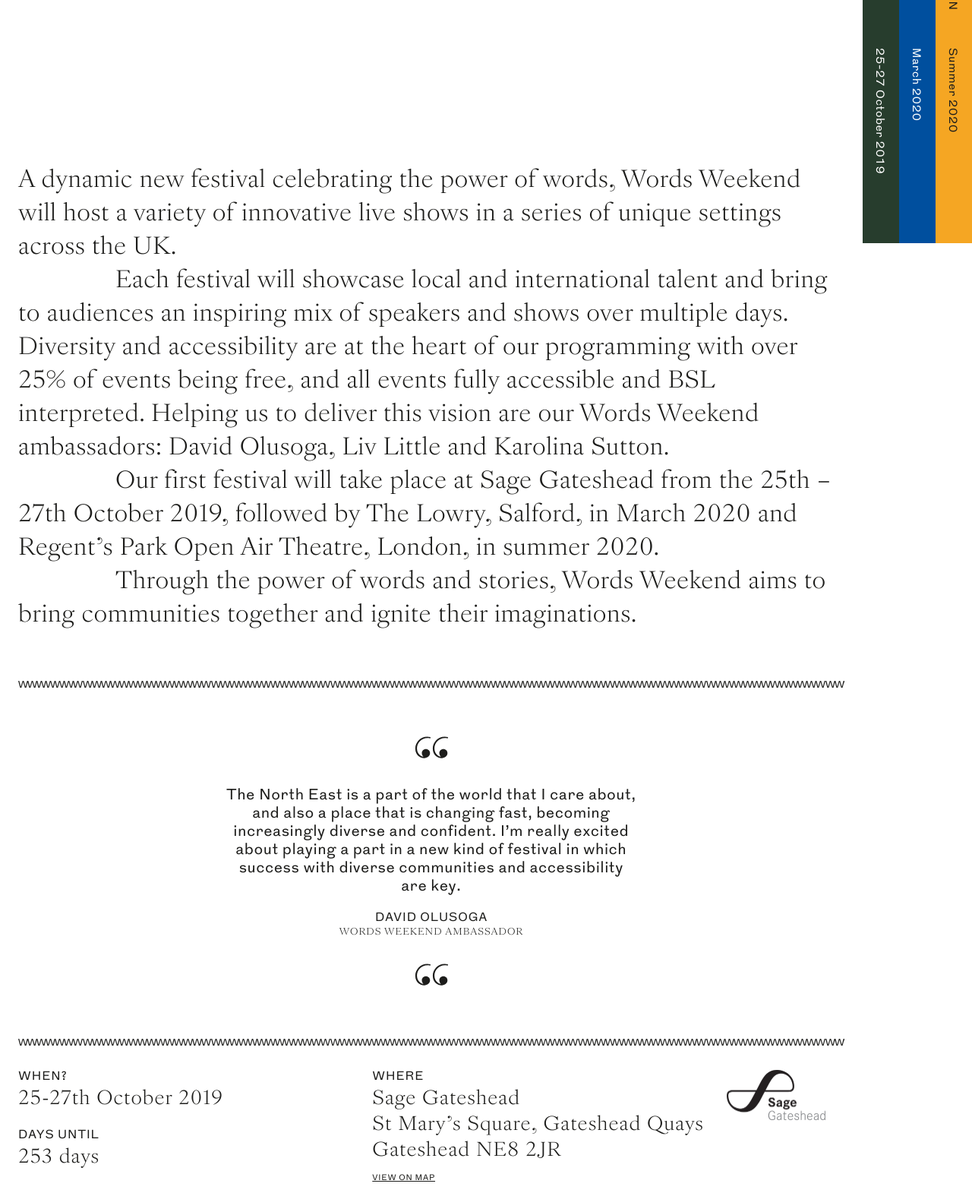
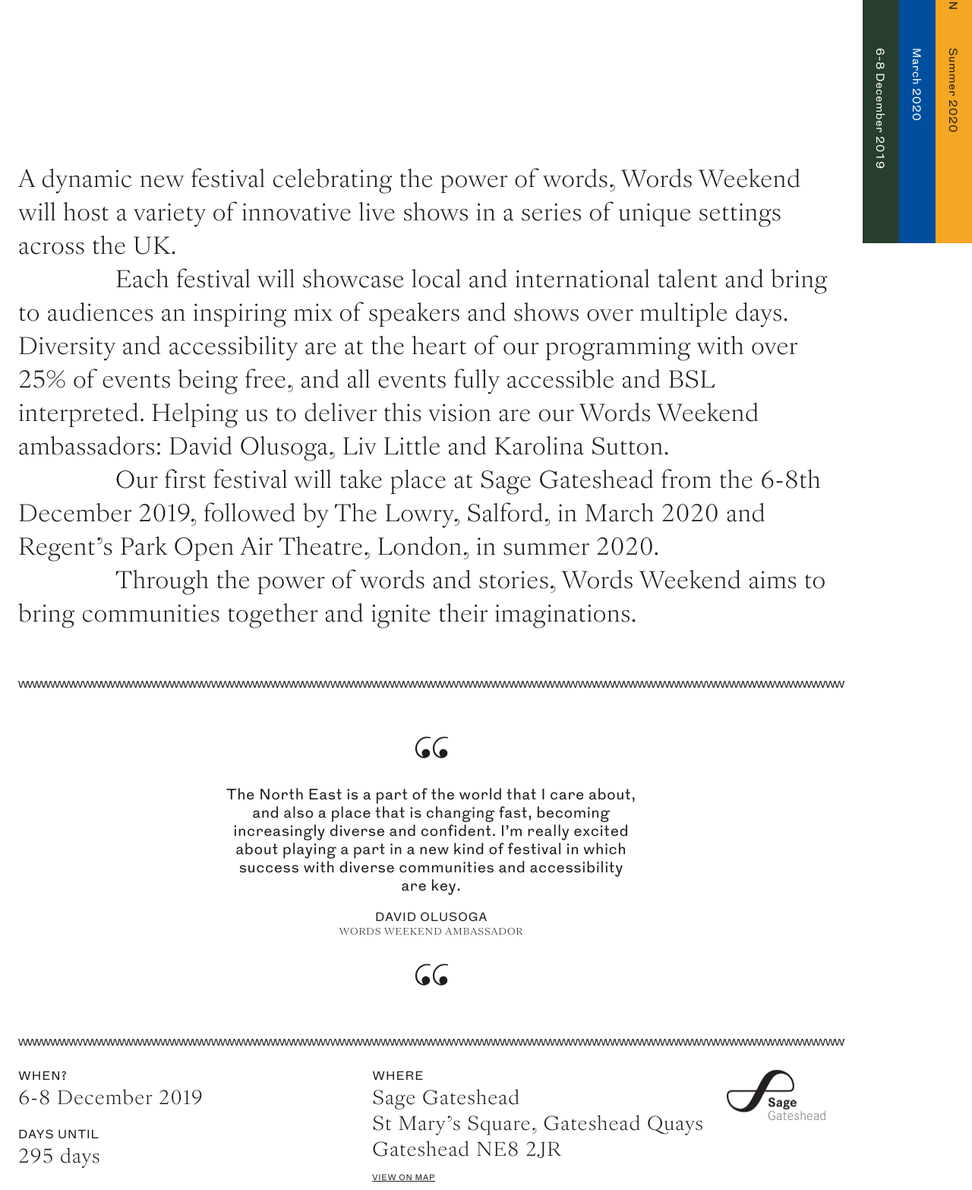
Before and after one commit to ryanhbowman/wordsweekend, a website: page index.html in a window 1280 px wide. Shown: the part 480-2046 px from the top of the page at 76% size. Drawn offline with nearby package versions, Linux system fonts and the light colour scheme; a script that the page names is missing; files whose address does not match are found by name.

Commit message:
changing dates galore

```diff
--- a/index.html
+++ b/index.html
@@ -96,7 +96,7 @@
       <a href="" data-location="sage--active" class="menu-item one marginal">
         <img src="images/sage.jpg" alt="">
         Sage Gateshead<br/>
-        25-27 Oct 2019
+        6-8 Dec 2019
       </a>
       <a href="" data-location="lowry--active" class="menu-item one marginal">
         <img src="images/lowry.jpg" alt="">
@@ -136,7 +136,7 @@
         <section class="section">
           <p class="big ">A dynamic new festival celebrating the power of words, Words Weekend will host a variety of innovative live shows in a series of unique settings across the UK.</p>
           <p class="big indent">Each festival will showcase local and international talent and bring to audiences an inspiring mix of speakers and shows over multiple days. Diversity and accessibility are at the heart of our programming with over 25% of events being free, and all events fully accessible and BSL interpreted. Helping us to deliver this vision are our Words Weekend ambassadors: David Olusoga, Liv Little and Karolina Sutton.</p>
-          <p class="big indent">Our first festival will take place at Sage Gateshead from the 25th – 27th October 2019, followed by The Lowry, Salford, in March 2020 and Regent’s Park Open Air Theatre, London, in summer 2020.</p>
+          <p class="big indent">Our first festival will take place at Sage Gateshead from the 6-8th December 2019, followed by The Lowry, Salford, in March 2020 and Regent’s Park Open Air Theatre, London, in summer 2020.</p>
           <p class="big indent">Through the power of words and stories, Words Weekend aims to bring communities together and ignite their imaginations.</p>
 
           <div class="www"></div>
@@ -172,7 +172,7 @@
           <div class="flex space-group">
             <div class="three">
               <h4>When?</h4>
-              <h2>25-27th October 2019</h2>
+              <h2>6-8 December 2019</h2>
               <h4>Days Until</h4>
               <h2 id="clockdiv">
                   <span class="days"></span> days
@@ -462,7 +462,7 @@
             Sage Gateshead
           </h5>
           <h5 class="tab--header tab--header-second">
-            25-27 October 2019
+            6-8 December 2019
           </h5>
         </header>
         <article class="">
@@ -475,7 +475,7 @@
             <section class="normal cf">
               <div class="two col">
                 <h4>When?</h4>
-                <h2>25-27 October 2019</h2>
+                <h2>6-8 December 2019</h2>
 
               </div>
 
--- a/js/main.js
+++ b/js/main.js
@@ -37,7 +37,7 @@
   var timeinterval = setInterval(updateClock, 1000);
 }
 
-var deadline = '2019-10-25'
+var deadline = '2019-12-6'
 initializeClock('clockdiv', deadline);
 
 function minLogo() {
```
